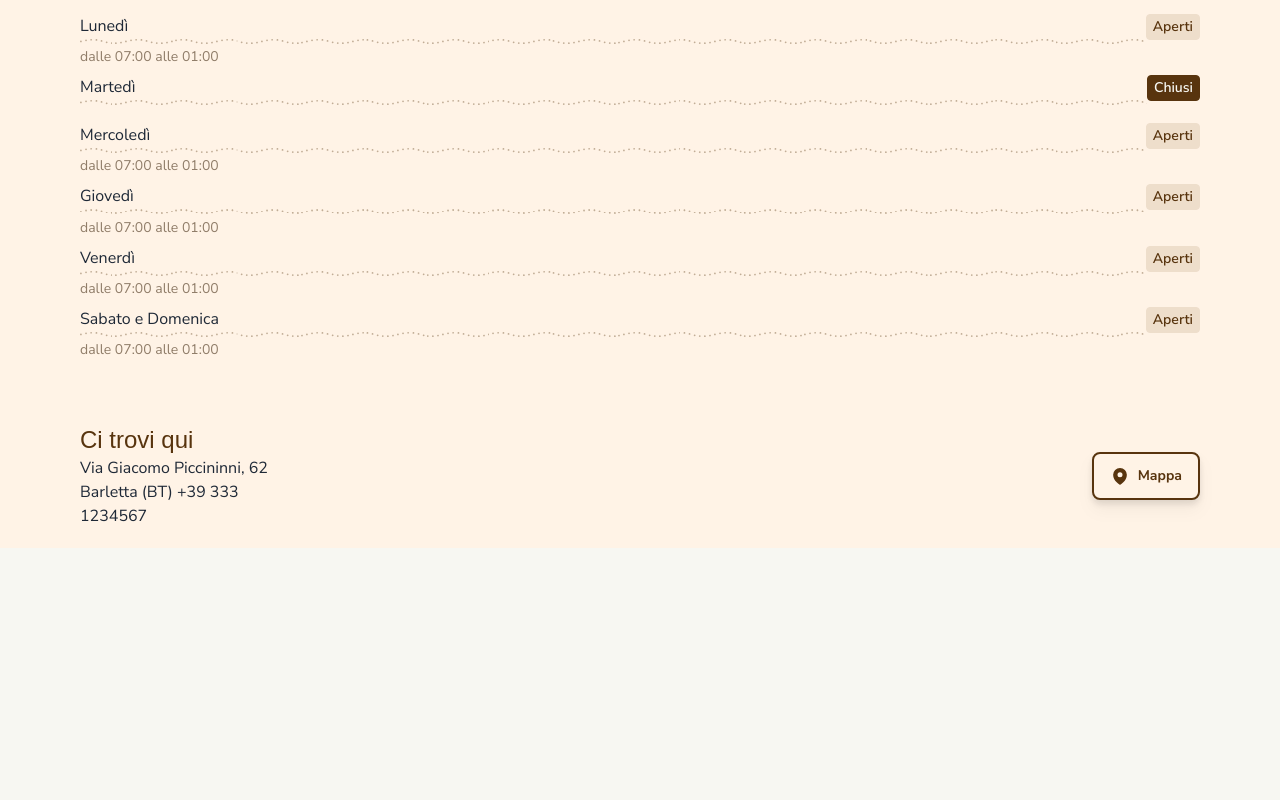
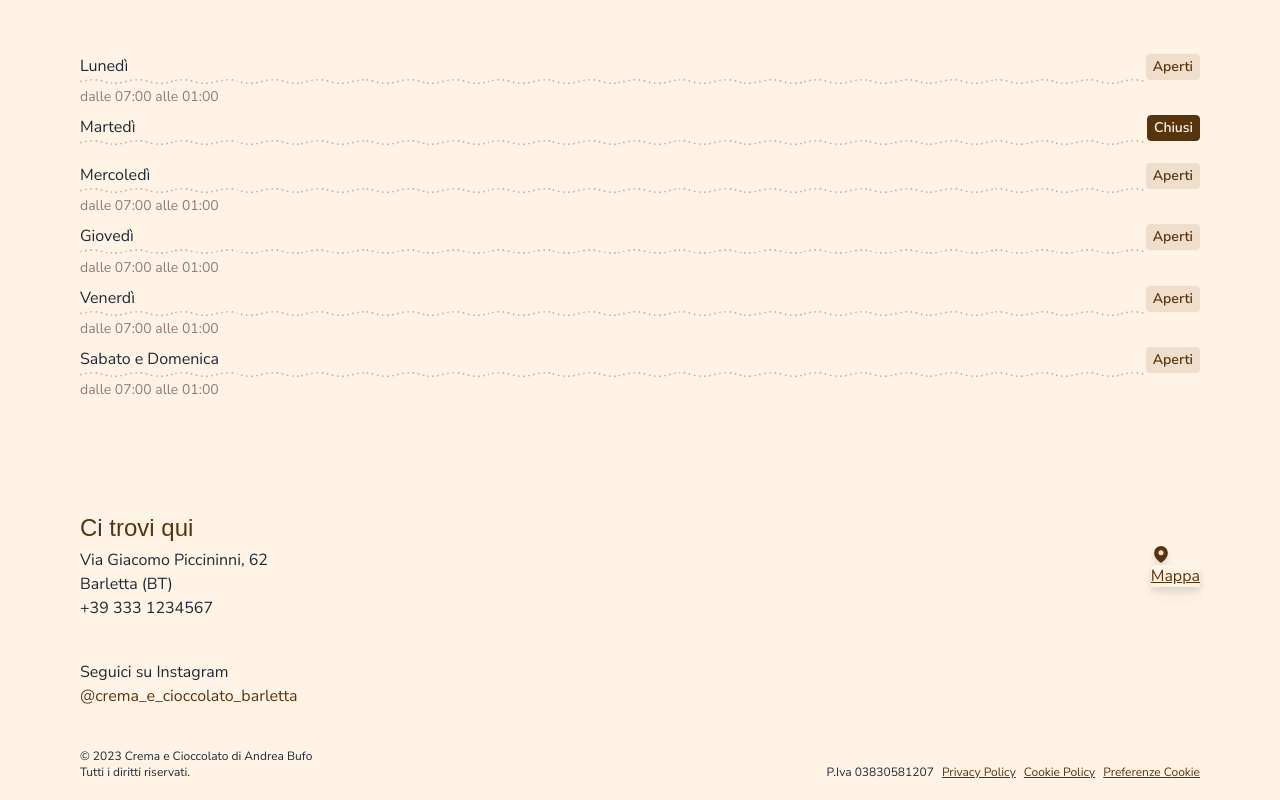
Before and after one commit to federicofrasca796/crema-cioccolato-bt, a Next.js app: page / in a window 1280 px wide. Shown: the part 324-1124 px from the top of the page. Before the commit the page ends 872 px from the top, so only its background shows below. Built offline with nearby package versions, Linux system fonts and the light colour scheme; a web font is replaced by a local one.

Commit message:
✨ feat(footer): add all elements to footer

```diff
--- a/src/components/layout/footer/index.tsx
+++ b/src/components/layout/footer/index.tsx
@@ -7,7 +7,7 @@
 export default function Footer() {
   return (
     <footer className='top-wave relative bg-primary-0 pb-5 pt-4'>
-      <div className='container mx-auto'>
+      <div className='container mx-auto grid gap-10'>
         <section className='flex items-center gap-4'>
           <Logo secondary className='w-[5.625rem] fill-primary' />
           <div>
@@ -26,8 +26,14 @@
 
         <section className='mt-16 flex items-center justify-between'>
           <div className='max-w-52'>
-            <div className='font-serif text-2xl text-primary'>Ci trovi qui</div>
-            <p>Via Giacomo Piccininni, 62 Barletta (BT) +39 333 1234567</p>
+            <div className='mb-1 font-serif text-2xl text-primary'>
+              Ci trovi qui
+            </div>
+            <span>
+              Via Giacomo Piccininni, 62 <br />
+              Barletta (BT) <br />
+              +39 333 1234567
+            </span>
           </div>
           <div>
             <Link
@@ -42,6 +48,39 @@
             </Link>
           </div>
         </section>
+
+        <section>
+          <div>Seguici su Instagram</div>
+          <Link
+            href='https://www.instagram.com/crema_e_cioccolato_barletta/'
+            target='_blank'
+            underlineOnHover
+          >
+            @crema_e_cioccolato_barletta
+          </Link>
+        </section>
+
+        <section className='flex flex-col justify-between gap-y-4 text-xs md:flex-row'>
+          <div>
+            {/* TODO - Check for copyright  */}
+            © 2023 Crema e Cioccolato di Andrea Bufo <br />
+            Tutti i diritti riservati.
+          </div>
+
+          <ul className='inline-flex items-end gap-2'>
+            {/* TODO - Insert real P.Iva and handle policies */}
+            <li>P.Iva 03830581207</li>
+            <li>
+              <Link href='#'>Privacy Policy</Link>
+            </li>
+            <li>
+              <Link href='#'>Cookie Policy</Link>
+            </li>
+            <li>
+              <Link href='#'>Preferenze Cookie</Link>
+            </li>
+          </ul>
+        </section>
       </div>
     </footer>
   );
--- a/src/components/ui/Link.tsx
+++ b/src/components/ui/Link.tsx
@@ -3,7 +3,7 @@
 import NextLink from 'next/link';
 import { BUTTON_VARIANTS, ButtonVariants } from './Button';
 
-type LinkLooks = 'link' | 'button';
+type LinkTypes = 'link' | 'button';
 export type LinkColors =
   | 'neutral'
   | 'accent'
@@ -23,15 +23,53 @@
   href: string;
   target?: React.HTMLAttributeAnchorTarget;
   underlineOnHover?: boolean;
-  look?: LinkLooks;
+  type?: LinkTypes;
 }
 
-const LINK_LOOKS: Record<
-  LinkLooks,
+const LINK_TYPES: Record<
+  LinkTypes,
   React.HTMLAttributes<HTMLAnchorElement>['className']
 > = {
   button: 'btn',
   link: 'link'
+};
+
+const LINK_COLORS: Record<
+  LinkColors,
+  Record<LinkTypes, React.HTMLAttributes<HTMLAnchorElement>['className']>
+> = {
+  neutral: {
+    button: 'btn-neutral',
+    link: 'link-neutral'
+  },
+  accent: {
+    button: 'btn-accent',
+    link: 'link-accent'
+  },
+  primary: {
+    button: 'btn-primary',
+    link: 'link-primary'
+  },
+  secondary: {
+    button: 'btn-secondary',
+    link: 'link-secondary'
+  },
+  success: {
+    button: 'btn-success',
+    link: 'link-success'
+  },
+  warning: {
+    button: 'btn-warning',
+    link: 'link-warning'
+  },
+  error: {
+    button: 'btn-error',
+    link: 'link-error'
+  },
+  info: {
+    button: 'btn-info',
+    link: 'link-info'
+  }
 };
 
 export default function Link({
@@ -41,29 +79,18 @@
   fullWidth,
   href,
   target = '_self',
-  look = 'link',
+  type = 'link',
   buttonVariant,
   underlineOnHover = false
 }: LinkProps) {
-  const LINK_COLORS: Record<LinkColors, string> = {
-    neutral: `${LINK_LOOKS[look]}-neutral`,
-    accent: `${LINK_LOOKS[look]}-accent`,
-    primary: `${LINK_LOOKS[look]}-primary`,
-    secondary: `${LINK_LOOKS[look]}-secondary`,
-    success: `${LINK_LOOKS[look]}-success`,
-    warning: `${LINK_LOOKS[look]}-warning`,
-    error: `${LINK_LOOKS[look]}-error`,
-    info: `${LINK_LOOKS[look]}-info`
-  };
-
   return (
     <NextLink
       href={href}
       target={target}
       className={clsx([
-        LINK_LOOKS[look],
+        LINK_TYPES[type],
         buttonVariant && BUTTON_VARIANTS[buttonVariant],
-        LINK_COLORS[color],
+        LINK_COLORS[color][type],
         underlineOnHover && 'link-hover',
         fullWidth && 'btn-block',
         className
```
